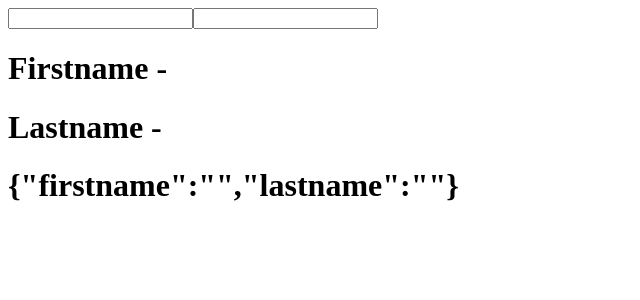
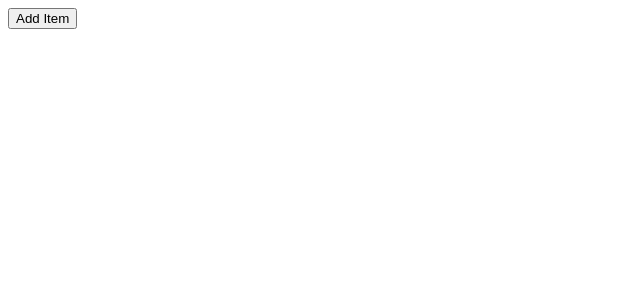
Before and after one commit to ViswaPrashanth/react-hooks-revise, a React (Create React App) app: page / in a window 1280 px wide. Shown: the top 300 px of the page, without its empty margins (0-640 px from the left). Built offline with nearby package versions, Linux system fonts and the light colour scheme.

Commit message:
useState with Array

```diff
--- /dev/null
+++ b/src/components/HookCounterThree.js
@@ -0,0 +1,21 @@
+import React, {useState} from 'react'
+
+const HookCounterThree = () => {
+    const [items, setItems] = useState([])
+    const addItem = () => {
+        setItems([...items, {
+            id : items.length,
+            value : Math.floor((Math.random() * 10) + 1)
+        }])
+    }
+  return (
+    <>
+    <button type="button" onClick={addItem}>Add Item</button>
+    <ul>
+        {items.map(item => <li key={item.id}>{item.value}</li>)}
+    </ul>
+    </>
+  )
+}
+
+export default HookCounterThree
--- a/src/index.js
+++ b/src/index.js
@@ -1,6 +1,7 @@
 import React from 'react';
 import ReactDOM from 'react-dom/client';
 import HookCounter from './components/HookCounter';
+import HookCounterThree from './components/HookCounterThree';
 import HookCounterTwo from './components/HookCounterTwo';
 
 const root = ReactDOM.createRoot(document.getElementById('root'));
@@ -8,6 +9,7 @@ root.render(
   <React.StrictMode>
     {/* <App /> */}
     {/* <HookCounter /> */}
-    <HookCounterTwo />
+    {/* <HookCounterTwo /> */}
+    <HookCounterThree />
   </React.StrictMode>
 );
```
